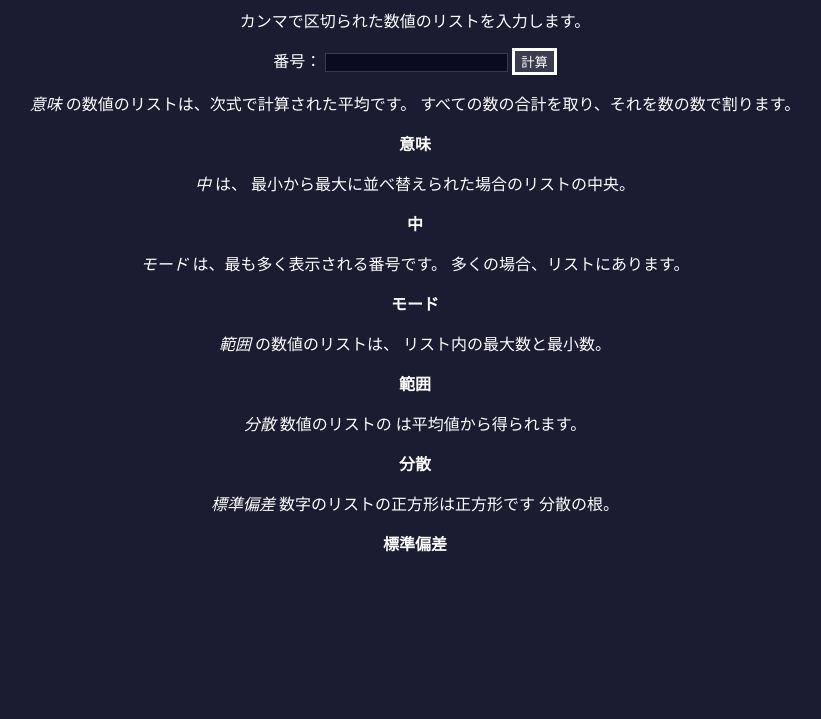
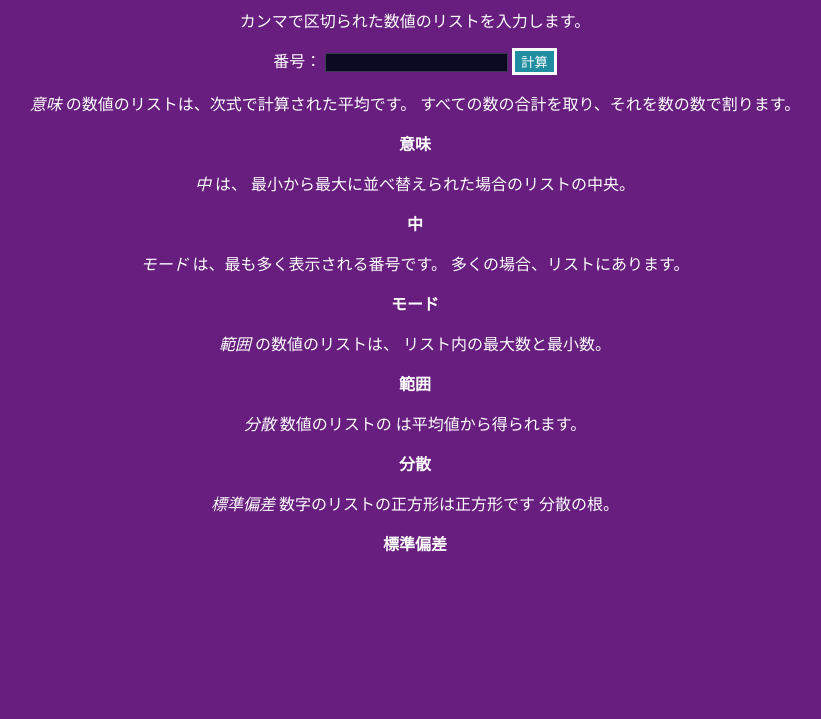
Before and after one commit to sebastianamor/Statistics-Calculator, a plain HTML site: page index.html in a window 1280 px wide. Shown: the part 81-800 px from the top of the page, without its empty margins (225-1046 px from the left). Drawn offline with Linux system fonts and the light colour scheme.

Commit message:
出来た！！

```diff
--- a/styles.css
+++ b/styles.css
@@ -1,13 +1,13 @@
 body {
     margin: 0;
-    background-color: rgb(27, 27, 50);
+    background-color: rgb(103, 30, 126);
     text-align: center;
     color: #fff;
   }
 
   button {
     cursor: pointer;
-    background-color: rgb(59, 59, 79);
+    background-color: rgb(33, 141, 160);
     border: 3px solid white;
     color: white;
   }
```
